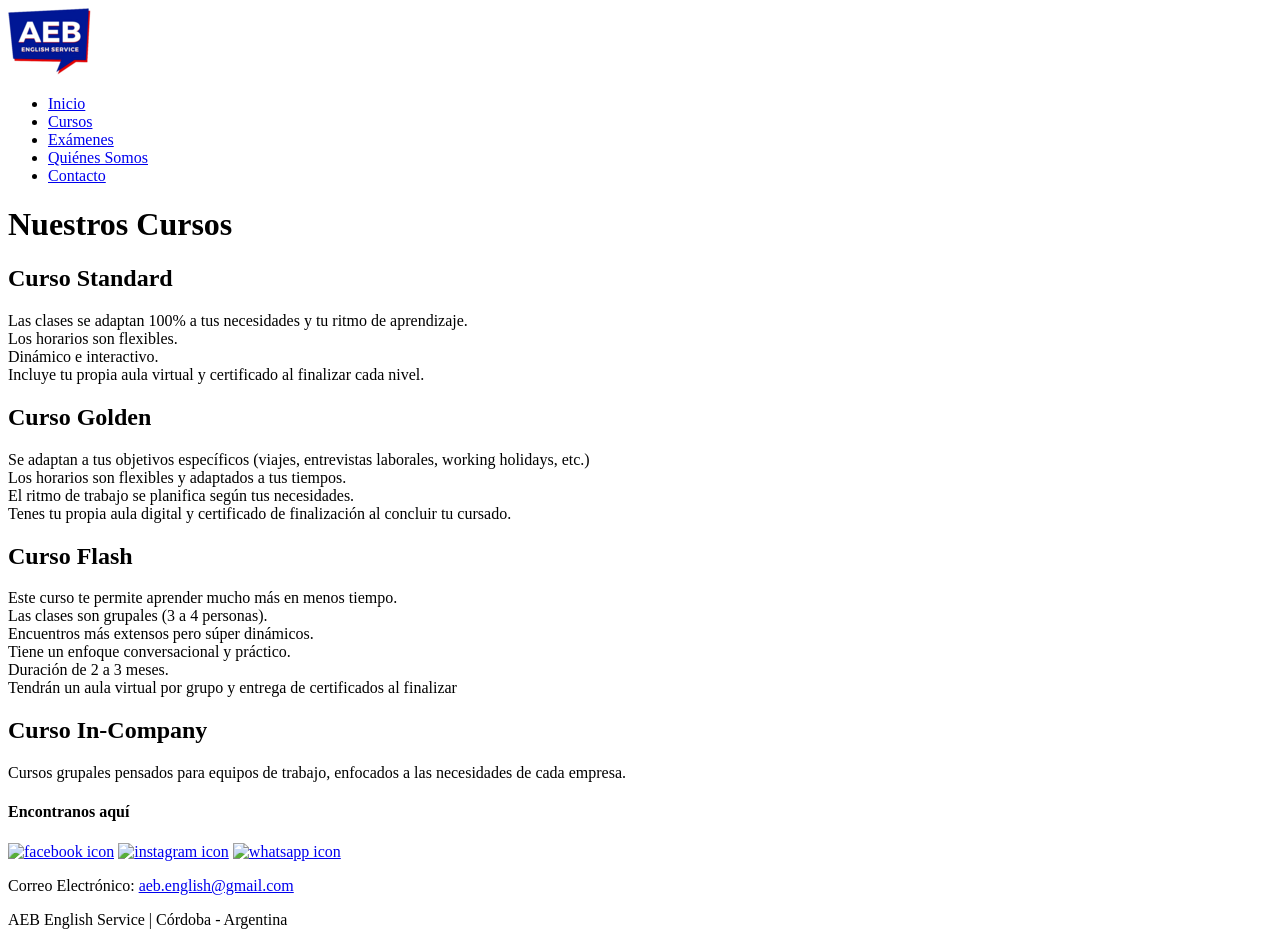
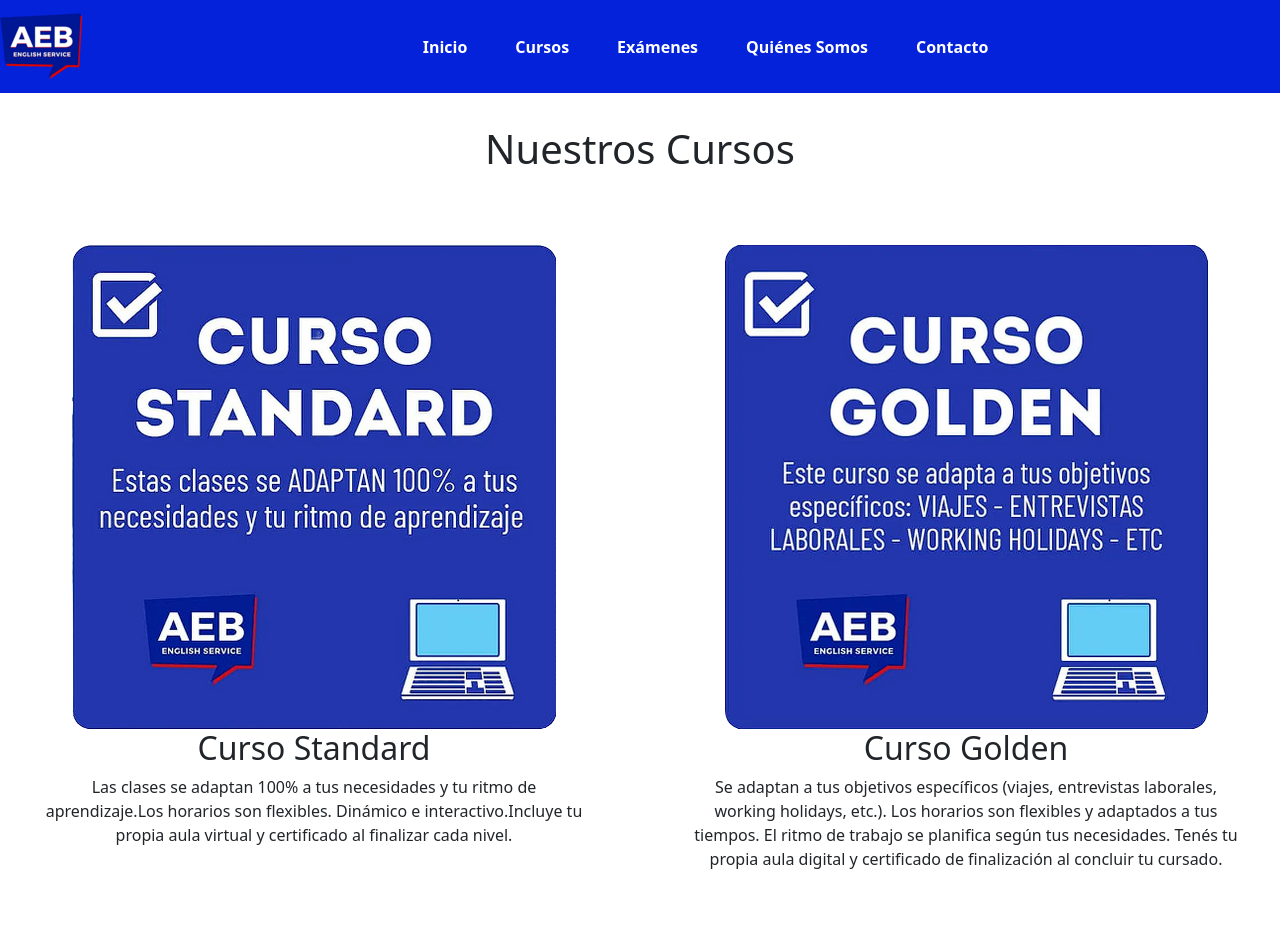
Before and after one commit to maxirattero/AEB_English, a plain HTML site: page pages/cursos.html in a window 1280 px wide. Shown: the top 948 px of the page. Drawn offline with Linux system fonts and the light colour scheme.

Commit message:
index + cursos con grid bootstrap y animacion agregada

```diff
--- a/css/styles.css
+++ b/css/styles.css
@@ -15,11 +15,6 @@
 .col {
     margin: 2rem;
     text-align: center;
-    /* border: 1px solid black; */
-}
-
-.form {
-
 }
 
 .piedepagina {
--- a/pages/cursos.html
+++ b/pages/cursos.html
@@ -6,42 +6,83 @@
     <meta name="viewport" content="width=device-width, initial-scale=1.0">
     <title>Cursos - AEB English Service</title>
     <link rel="icon" type="png" href="../img/favicon.png">
+    <link rel="stylesheet" href="../css/bootstrap.min.css">
+    <link rel="stylesheet" href="../css/styles.css">
 </head>
 <body>
-    <header>
-        <img src="../img/logo_chico-removebg.png" alt="logo_encabezado">
-        <nav>
-            <ul>
-                <li><a href="../index.html">Inicio</a></li>
-                <li><a href="cursos.html">Cursos</a></li>
-                <li><a href="examenes.html">Exámenes</a></li>
-                <li><a href="quienes_somos.html">Quiénes Somos</a></li>
-                <li><a href="contacto.html">Contacto</a></li>
+    <header class="encabezado">
+        <nav class="navbar navbar-expand-lg">
+            <a class="navbar-brand" href="../index.html"><img src="/img/logo_chico-removebg.png"></a>
+            <button class="navbar-toggler" type="button" data-bs-toggle="collapse" data-bs-target="#navbarNav"
+                aria-controls="navbarNav" aria-expanded="false" aria-label="Toggle navigation">
+                <span class="navbar-toggler-icon"></span>
+            </button>
+            <div class="collapse navbar-collapse justify-content-center" id="navbarNav">
+                <ul class="navbar-nav">
+                <li>
+                    <a class="nav-link" aria-current="page" href="../index.html">Inicio</a>
+                </li>
+                <li class="nav-item">
+                    <a class="nav-link" href="cursos.html">Cursos</a>
+                </li>
+                <li class="nav-item">
+                    <a class="nav-link" href="examenes.html">Exámenes</a>
+                </li>
+                <li class="nav-item">
+                    <a class="nav-link" href="quienes_somos.html">Quiénes Somos</a>
+                </li>
+                <li class="nav-item">
+                    <a class="nav-link" href="contacto.html">Contacto</a>
+                </li>
                 </ul>
+            </div>
         </nav>
     </header>
     <main>
+        <div class="row">
+            <div class="col">
                 <h1>Nuestros Cursos</h1>
+            </div>
+        </div>
+        <div class="row">
+            <div class="col">
+                <img src="../img/curso_standard.png" alt="curso standard">
                 <h2>Curso Standard</h2>
-        <p>Las clases se adaptan 100% a tus necesidades y tu ritmo de aprendizaje.<br>Los horarios son flexibles.
-        <br>Dinámico e interactivo.<br>Incluye tu propia aula virtual y certificado al finalizar cada nivel.</p>
+                <p>Las clases se adaptan 100% a tus necesidades y tu ritmo de aprendizaje.Los horarios son flexibles.
+                Dinámico e interactivo.Incluye tu propia aula virtual y certificado al finalizar cada nivel.</p>
+            </div>
+            <div class="col">
+                <img src="../img/curso_golden.png" alt="curso golden">
                 <h2>Curso Golden</h2>
-        <p>Se adaptan a tus objetivos específicos (viajes, entrevistas laborales, working holidays, etc.)<br>Los horarios son flexibles y adaptados a tus tiempos.<br>
-        El ritmo de trabajo se planifica según tus necesidades.<br>Tenes tu propia aula digital y certificado de finalización al concluir tu cursado.</p>
+                <p>Se adaptan a tus objetivos específicos (viajes, entrevistas laborales, working holidays, etc.). Los horarios son flexibles y adaptados a tus tiempos.
+                El ritmo de trabajo se planifica según tus necesidades. Tenés tu propia aula digital y certificado de finalización al concluir tu cursado.</p>
+            </div>
+        </div>
+        <div class="row">
+            <div class="col">
+                <img src="../img/curso_flash.png" alt="curso flash">
                 <h2>Curso Flash</h2>
-        <p>Este curso te permite aprender mucho más en menos tiempo.<br>Las clases son grupales (3 a 4 personas).<br>Encuentros más extensos pero súper dinámicos.<br>
-        Tiene un enfoque conversacional y práctico.<br>Duración de 2 a 3 meses.<br>Tendrán un aula virtual por grupo y entrega de certificados al finalizar</p>
+                <p>Este curso te permite aprender mucho más en menos tiempo. Las clases son grupales (3 a 4 personas). Encuentros más extensos pero súper dinámicos.
+                Tiene un enfoque conversacional y práctico. Duración de 2 a 3 meses. Tendrán un aula virtual por grupo y entrega de certificados al finalizar</p>
+            </div>
+            <div class="col">
                 <h2>Curso In-Company</h2>
                 <p>Cursos grupales pensados para equipos de trabajo, enfocados a las necesidades de cada empresa.</p>
+            </div>
+        </div>
     </main>
-    <footer>
-        <h4>Encontranos aquí</h4>
-        <a href="https://www.facebook.com/AEB-English-Service-289729595069696/" target="_blank"><img src="../img/facebook_ico.png" alt="facebook icon"></a>
-        <a href="https://www.instagram.com/aeb.englishservice/" target="_blank"><img src="../img/instagram_ico.png" alt="instagram icon"></a>
-        <a href="https://api.whatsapp.com/send?text=Hola!%20Quisiera%20consultar%20sobre%20&phone=5493472636651" target="_blank"><img src="../img/whatsapp_ico.png" alt="whatsapp icon"></a>
-        <p>Correo Electrónico: <a href="mailto:aeb.english@gmail.com" target="_blank">aeb.english@gmail.com</a></p>
+    <footer class="piedepagina">
+        <div class="iconos">
+            <a href="https://www.facebook.com/AEB-English-Service-289729595069696/" target="_blank"><img
+                src="../img/facebook_icon_32x32.png" alt="facebook icon"></a>
+            <a href="https://www.instagram.com/aeb.englishservice/" target="_blank"><img src="../img/instagram_icon_32x32.png"
+                alt="instagram icon"></a>
+            <a href="https://api.whatsapp.com/send?text=Hola!%20Quisiera%20consultar%20sobre%20&phone=5493472636651"
+                target="_blank"><img src="../img/whatsapp_icon_32x32.png" alt="whatsapp icon"></a>
+            <a href="mailto:aeb.english@gmail.com" target="_blank"><img src="../img/mail_icon_32x32.png" alt="email icon"></a>
+        </div>
         <p>AEB English Service | Córdoba - Argentina</p>
     </footer>
-</body>
+    <script src="../js/bootstrap.bundle.min.js"></script>
 </body>
 </html>
```
Also changed, not shown: index.html (+2 -6 lines), pages/contacto.html (+40 -16 lines), pages/examenes.html (+39 -17 lines), pages/quienes_somos.html (+39 -17 lines), img/curso_flash.png (added), img/curso_golden.png (added), img/curso_standard.png (added). Lines whose indentation alone changed are shown as unchanged.
